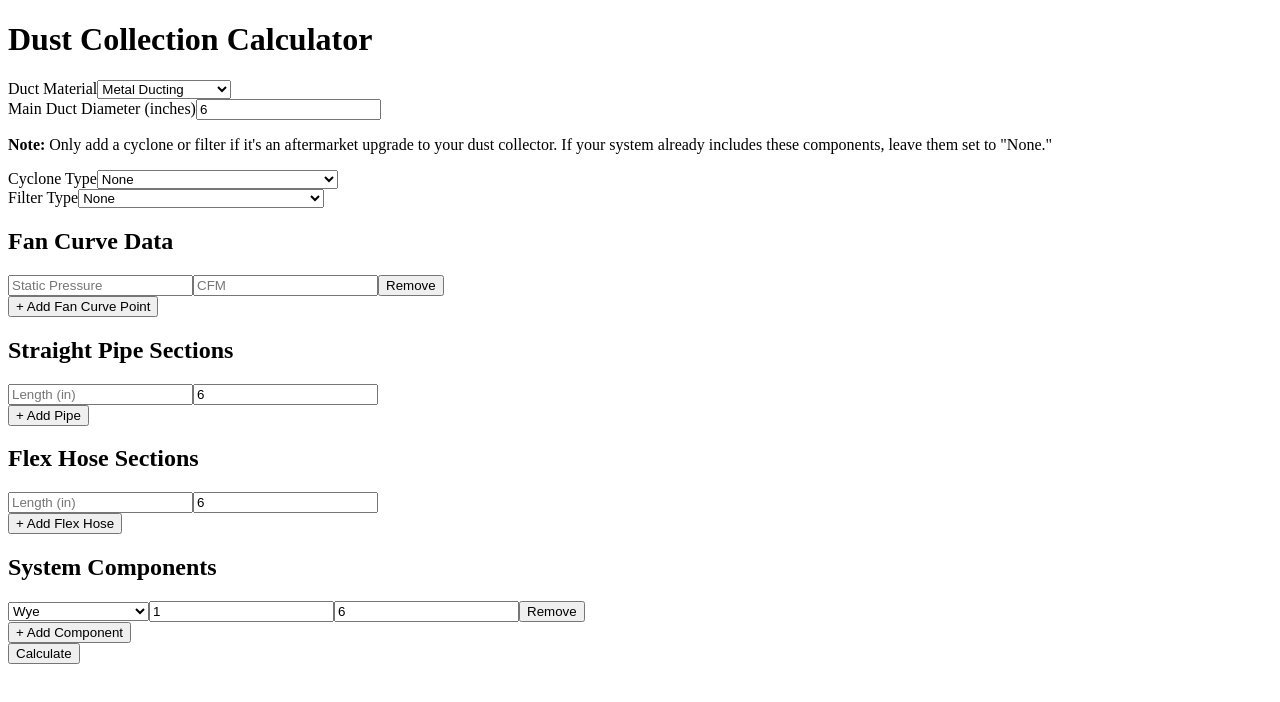
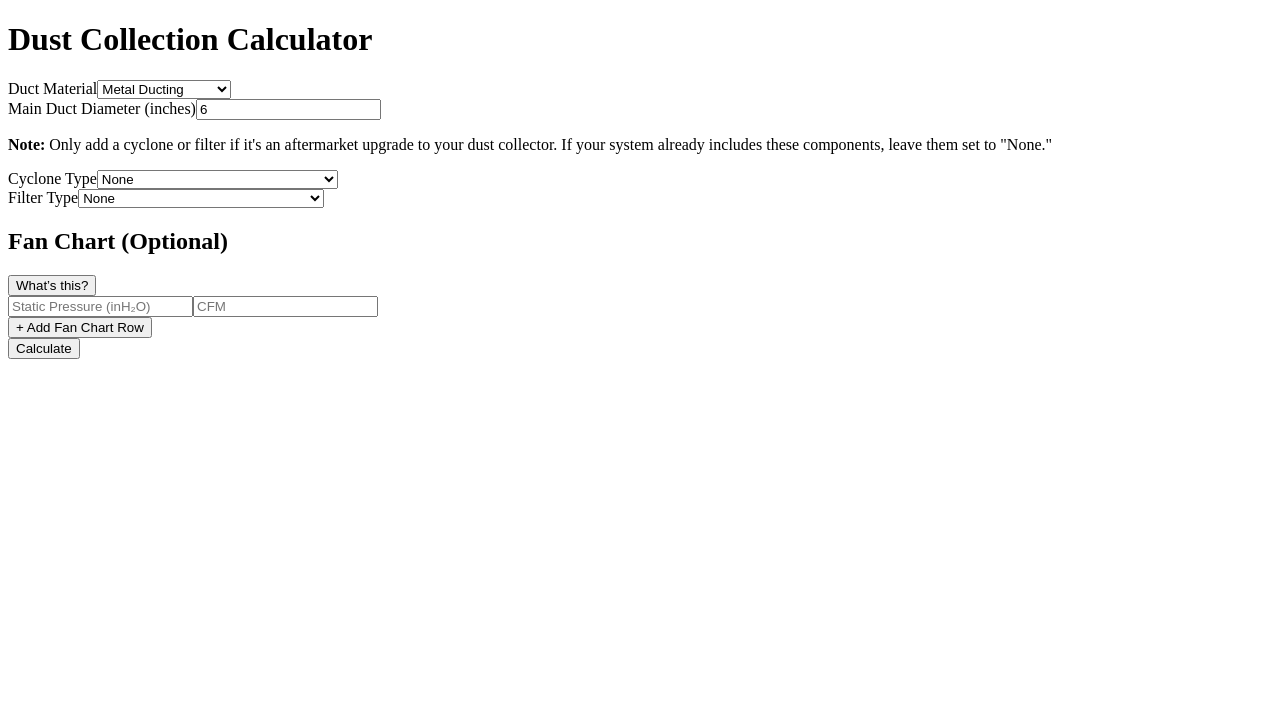
Before and after one commit to jfantin75/dust-calc-full2, a Next.js app: page / in a window 1280 px wide. Shown: the top 702 px of the page. Built offline with nearby package versions, Linux system fonts and the light colour scheme.

Commit message:
Update DustCollectionCalculator.js

```diff
--- a/components/DustCollectionCalculator.js
+++ b/components/DustCollectionCalculator.js
@@ -20,7 +20,8 @@ const DustCollectionCalculator = () => {
   const [diameter, setDiameter] = useState('6');
   const [cyclone, setCyclone] = useState('none');
   const [filter, setFilter] = useState('none');
-  const [fanCurve, setFanCurve] = useState([{ sp: '', cfm: '' }]);
+  const [fanChart, setFanChart] = useState([{ sp: '', cfm: '' }]);
+  const [showFanChartHelp, setShowFanChartHelp] = useState(false);
   const [result, setResult] = useState(null);
 
   const handleComponentChange = (index, field, value) => {
@@ -34,7 +35,8 @@ const DustCollectionCalculator = () => {
   };
 
   const removeComponent = (index) => {
-    setComponents(components.filter((_, i) => i !== index));
+    const updated = components.filter((_, i) => i !== index);
+    setComponents(updated);
   };
 
   const handlePipeChange = (index, field, value) => {
@@ -57,34 +59,14 @@ const DustCollectionCalculator = () => {
     setFlexHoses([...flexHoses, { length: '', diameter: '6' }]);
   };
 
-  const handleFanCurveChange = (index, field, value) => {
-    const updated = [...fanCurve];
+  const handleFanChartChange = (index, field, value) => {
+    const updated = [...fanChart];
     updated[index][field] = value;
-    setFanCurve(updated);
+    setFanChart(updated);
   };
 
-  const addFanCurvePoint = () => {
-    setFanCurve([...fanCurve, { sp: '', cfm: '' }]);
-  };
-
-  const removeFanCurvePoint = (index) => {
-    setFanCurve(fanCurve.filter((_, i) => i !== index));
-  };
-
-  const interpolateCFM = (targetSP) => {
-    const sorted = [...fanCurve].map(p => ({ sp: +p.sp, cfm: +p.cfm }))
-      .filter(p => !isNaN(p.sp) && !isNaN(p.cfm))
-      .sort((a, b) => a.sp - b.sp);
-
-    for (let i = 0; i < sorted.length - 1; i++) {
-      const p1 = sorted[i];
-      const p2 = sorted[i + 1];
-      if (targetSP >= p1.sp && targetSP <= p2.sp) {
-        const ratio = (targetSP - p1.sp) / (p2.sp - p1.sp);
-        return p1.cfm + ratio * (p2.cfm - p1.cfm);
-      }
-    }
-    return sorted.length ? sorted[sorted.length - 1].cfm : 0;
+  const addFanChartRow = () => {
+    setFanChart([...fanChart, { sp: '', cfm: '' }]);
   };
 
   const handleCalculate = () => {
@@ -96,7 +78,27 @@ const DustCollectionCalculator = () => {
       cyclone,
       filter
     });
-    const cfm = interpolateCFM(sp);
+
+    let cfm;
+    if (fanChart.some(row => row.sp && row.cfm)) {
+      // Interpolate based on user input chart
+      const sorted = [...fanChart].map(row => ({ sp: +row.sp, cfm: +row.cfm }))
+        .filter(row => !isNaN(row.sp) && !isNaN(row.cfm))
+        .sort((a, b) => a.sp - b.sp);
+      for (let i = 0; i < sorted.length - 1; i++) {
+        const a = sorted[i];
+        const b = sorted[i + 1];
+        if (sp >= a.sp && sp <= b.sp) {
+          const slope = (b.cfm - a.cfm) / (b.sp - a.sp);
+          cfm = a.cfm + slope * (sp - a.sp);
+          break;
+        }
+      }
+      if (!cfm && sorted.length) cfm = sorted[sorted.length - 1].cfm;
+    } else {
+      cfm = calculateFinalCFM(sp, diameter);
+    }
+
     const velocity = getVelocity(cfm, diameter);
     setResult({ sp: sp.toFixed(2), cfm: Math.round(cfm), velocity: Math.round(velocity) });
   };
@@ -108,26 +110,43 @@ const DustCollectionCalculator = () => {
       <div className="grid grid-cols-1 sm:grid-cols-2 gap-4 mb-6">
         <div>
           <label className="font-semibold">Duct Material</label>
-          <select className="w-full p-2 border rounded" value={material} onChange={(e) => setMaterial(e.target.value)}>
+          <select
+            className="w-full p-2 border rounded"
+            value={material}
+            onChange={(e) => setMaterial(e.target.value)}
+          >
             {Object.keys(materialTypes).map((key) => (
-              <option key={key} value={key}>{materialTypes[key].label}</option>
+              <option key={key} value={key}>
+                {materialTypes[key].label}
+              </option>
             ))}
           </select>
         </div>
         <div>
           <label className="font-semibold">Main Duct Diameter (inches)</label>
-          <input type="number" className="w-full p-2 border rounded" value={diameter} onChange={(e) => setDiameter(e.target.value)} />
+          <input
+            type="number"
+            className="w-full p-2 border rounded"
+            value={diameter}
+            onChange={(e) => setDiameter(e.target.value)}
+          />
         </div>
       </div>
 
       <div className="bg-yellow-100 border-l-4 border-yellow-500 text-yellow-700 p-4 mb-6">
-        <p><strong>Note:</strong> Only add a cyclone or filter if it's an aftermarket upgrade to your dust collector. If your system already includes these components, leave them set to "None."</p>
+        <p>
+          <strong>Note:</strong> Only add a cyclone or filter if it's an aftermarket upgrade to your dust collector. If your system already includes these components, leave them set to "None."
+        </p>
       </div>
 
       <div className="grid grid-cols-1 sm:grid-cols-2 gap-4 mb-6">
         <div>
           <label className="font-semibold">Cyclone Type</label>
-          <select className="w-full p-2 border rounded" value={cyclone} onChange={(e) => setCyclone(e.target.value)}>
+          <select
+            className="w-full p-2 border rounded"
+            value={cyclone}
+            onChange={(e) => setCyclone(e.target.value)}
+          >
             <option value="none">None</option>
             <option value="basic">Basic Cyclone (1.50 inH₂O)</option>
             <option value="highEfficiency">High-Efficiency Cyclone (0.75 inH₂O)</option>
@@ -135,7 +154,11 @@ const DustCollectionCalculator = () => {
         </div>
         <div>
           <label className="font-semibold">Filter Type</label>
-          <select className="w-full p-2 border rounded" value={filter} onChange={(e) => setFilter(e.target.value)}>
+          <select
+            className="w-full p-2 border rounded"
+            value={filter}
+            onChange={(e) => setFilter(e.target.value)}
+          >
             <option value="none">None</option>
             <option value="standard">Standard Cartridge Filter (0.50 inH₂O)</option>
             <option value="hepa">HEPA Filter (2.00 inH₂O)</option>
@@ -143,51 +166,49 @@ const DustCollectionCalculator = () => {
         </div>
       </div>
 
-      <h2 className="text-xl font-semibold mb-2">Fan Curve Data</h2>
-      {fanCurve.map((entry, i) => (
-        <div key={i} className="grid grid-cols-2 sm:grid-cols-5 gap-4 mb-2">
-          <input type="number" className="p-2 border rounded" value={entry.sp} placeholder="Static Pressure" onChange={(e) => handleFanCurveChange(i, 'sp', e.target.value)} />
-          <input type="number" className="p-2 border rounded" value={entry.cfm} placeholder="CFM" onChange={(e) => handleFanCurveChange(i, 'cfm', e.target.value)} />
-          <button className="bg-red-500 text-white px-3 py-1 rounded" onClick={() => removeFanCurvePoint(i)}>Remove</button>
+      <h2 className="text-xl font-semibold mb-2">Fan Chart (Optional)</h2>
+      <button
+        className="text-blue-600 underline text-sm mb-2"
+        onClick={() => setShowFanChartHelp(!showFanChartHelp)}
+      >
+        {showFanChartHelp ? 'Hide explanation' : 'What’s this?'}
+      </button>
+      {showFanChartHelp && (
+        <div className="p-4 bg-yellow-50 border-l-4 border-yellow-500 text-sm text-yellow-800 mb-4 rounded">
+          <p><strong>Fan Chart Input:</strong> Add your dust collector's fan chart (Static Pressure & CFM pairs) for more accurate results.</p>
+          <p>This data tells the calculator how your dust collector behaves at different pressures, which helps calculate airflow more precisely.</p>
+          <p>If you leave it blank, a generic estimate will be used instead.</p>
+        </div>
+      )}
+      {fanChart.map((row, i) => (
+        <div key={i} className="grid grid-cols-2 sm:grid-cols-4 gap-4 mb-2">
+          <input
+            type="number"
+            className="p-2 border rounded"
+            placeholder="Static Pressure (inH₂O)"
+            value={row.sp}
+            onChange={(e) => handleFanChartChange(i, 'sp', e.target.value)}
+          />
+          <input
+            type="number"
+            className="p-2 border rounded"
+            placeholder="CFM"
+            value={row.cfm}
+            onChange={(e) => handleFanChartChange(i, 'cfm', e.target.value)}
+          />
         </div>
       ))}
-      <button className="bg-blue-600 text-white px-4 py-2 rounded mb-6" onClick={addFanCurvePoint}>+ Add Fan Curve Point</button>
-
-      <h2 className="text-xl font-semibold mb-2">Straight Pipe Sections</h2>
-      {pipes.map((pipe, i) => (
-        <div key={i} className="grid grid-cols-2 sm:grid-cols-5 gap-4 mb-4">
-          <input type="number" className="p-2 border rounded" value={pipe.length} onChange={(e) => handlePipeChange(i, 'length', e.target.value)} placeholder="Length (in)" />
-          <input type="number" className="p-2 border rounded" value={pipe.diameter} onChange={(e) => handlePipeChange(i, 'diameter', e.target.value)} placeholder="Diameter (in)" />
-        </div>
-      ))}
-      <button onClick={addPipe} className="bg-blue-600 text-white px-4 py-2 rounded mb-6">+ Add Pipe</button>
-
-      <h2 className="text-xl font-semibold mb-2">Flex Hose Sections</h2>
-      {flexHoses.map((hose, i) => (
-        <div key={i} className="grid grid-cols-2 sm:grid-cols-5 gap-4 mb-4">
-          <input type="number" className="p-2 border rounded" value={hose.length} onChange={(e) => handleFlexHoseChange(i, 'length', e.target.value)} placeholder="Length (in)" />
-          <input type="number" className="p-2 border rounded" value={hose.diameter} onChange={(e) => handleFlexHoseChange(i, 'diameter', e.target.value)} placeholder="Diameter (in)" />
-        </div>
-      ))}
-      <button onClick={addFlexHose} className="bg-blue-600 text-white px-4 py-2 rounded mb-6">+ Add Flex Hose</button>
-
-      <h2 className="text-xl font-semibold mb-2">System Components</h2>
-      {components.map((comp, i) => (
-        <div key={i} className="grid grid-cols-1 sm:grid-cols-5 gap-4 mb-4 items-end">
-          <select className="p-2 border rounded" value={comp.type} onChange={(e) => handleComponentChange(i, 'type', e.target.value)}>
-            {Object.keys(componentOptions).map((key) => (
-              <option key={key} value={key}>{componentOptions[key].label}</option>
-            ))}
-          </select>
-          <input type="number" className="p-2 border rounded" value={comp.quantity} onChange={(e) => handleComponentChange(i, 'quantity', e.target.value)} placeholder="Qty" />
-          <input type="number" className="p-2 border rounded" value={comp.diameter || ''} onChange={(e) => handleComponentChange(i, 'diameter', e.target.value)} placeholder="Diameter (in)" />
-          <button onClick={() => removeComponent(i)} className="bg-red-500 text-white px-3 py-2 rounded">Remove</button>
-        </div>
-      ))}
-      <button onClick={addComponent} className="bg-blue-600 text-white px-4 py-2 rounded mb-6">+ Add Component</button>
+      <button onClick={addFanChartRow} className="bg-blue-600 text-white px-4 py-2 rounded mb-6">
+        + Add Fan Chart Row
+      </button>
 
       <div>
-        <button onClick={handleCalculate} className="bg-green-600 text-white px-6 py-2 rounded">Calculate</button>
+        <button
+          onClick={handleCalculate}
+          className="bg-green-600 text-white px-6 py-2 rounded"
+        >
+          Calculate
+        </button>
       </div>
 
       {result && (
```
